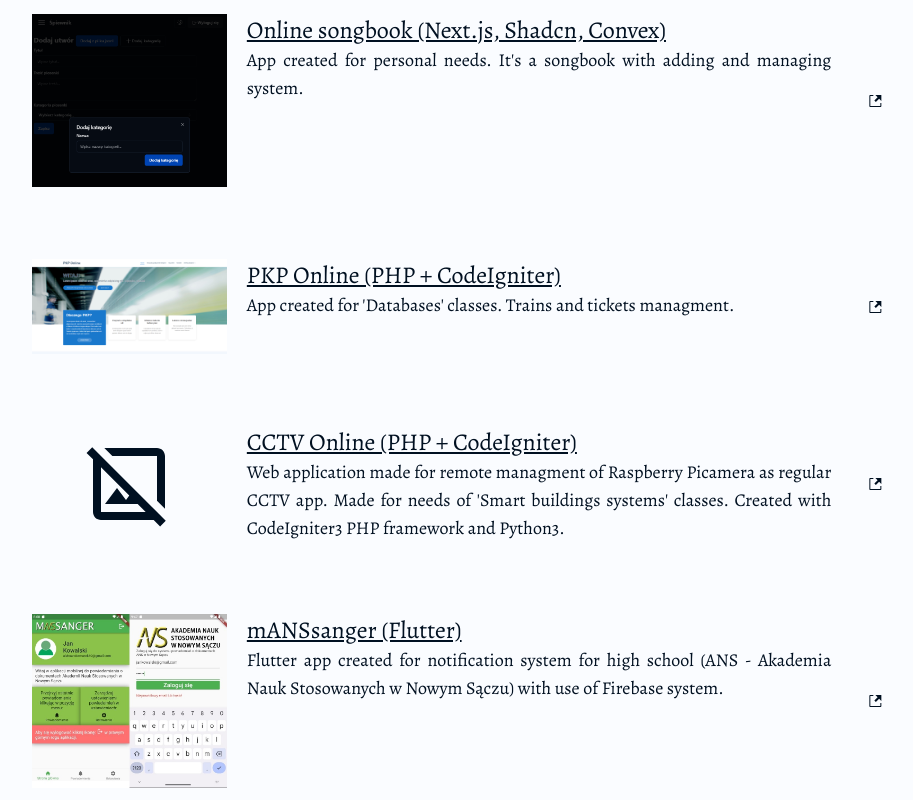
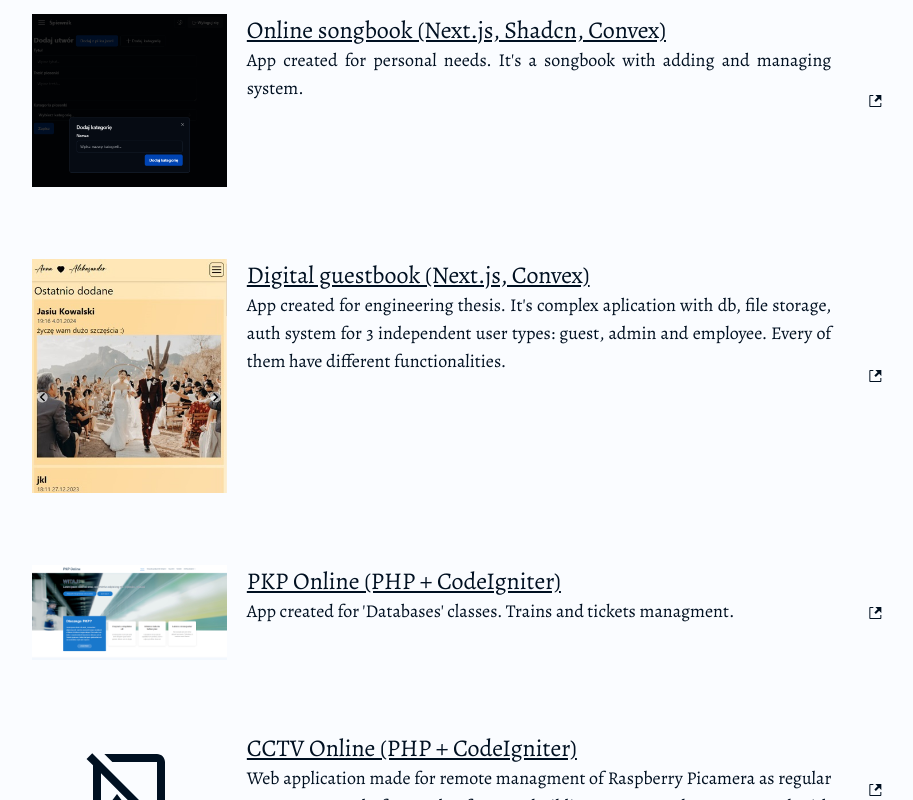
Before and after one commit to ang33l/angel.ovh, a React (Vite) app: page / in a window 1280 px wide. Shown: the part 2000-2800 px from the top of the page, without its empty margins (174-1087 px from the left). Built offline with nearby package versions, Linux system fonts and the light colour scheme.

Commit message:
add thesis

```diff
--- a/src/components/sections/projects.jsx
+++ b/src/components/sections/projects.jsx
@@ -30,6 +30,33 @@ export default function Projects() {
                 <p className="text-lg text-justify">
                   App created for personal needs. It&apos;s a songbook with
                   adding and managing system.
+                </p>
+              </div>
+              <GoLinkExternal className="flex-1 self-center" />
+            </a>
+            <a
+              href="https://github.com/ang33l/cyfrowa-ksiega-gosci"
+              target="_blank"
+              rel="noreferrer"
+              className={"flex gap-5 p-4 hover:bg-hover transition-colors "}
+            >
+              <div className="flex-[4_4_0%]">
+                <img
+                  className="object-cover"
+                  src="/ckg.jpg"
+                  alt="ckg image"
+                  loading="lazy"
+                />
+              </div>
+              <div className="flex-[12_12_0%]">
+                <h3 className="text-2xl underline">
+                  Digital guestbook (Next.js, Convex)
+                </h3>
+                <p className="text-lg text-justify">
+                  App created for engineering thesis. It's complex aplication
+                  with db, file storage, auth system for 3 independent user
+                  types: guest, admin and employee. Every of them have different
+                  functionalities.
                 </p>
               </div>
               <GoLinkExternal className="flex-1 self-center" />
```
Also changed, not shown: public/ckg.jpg (added).
